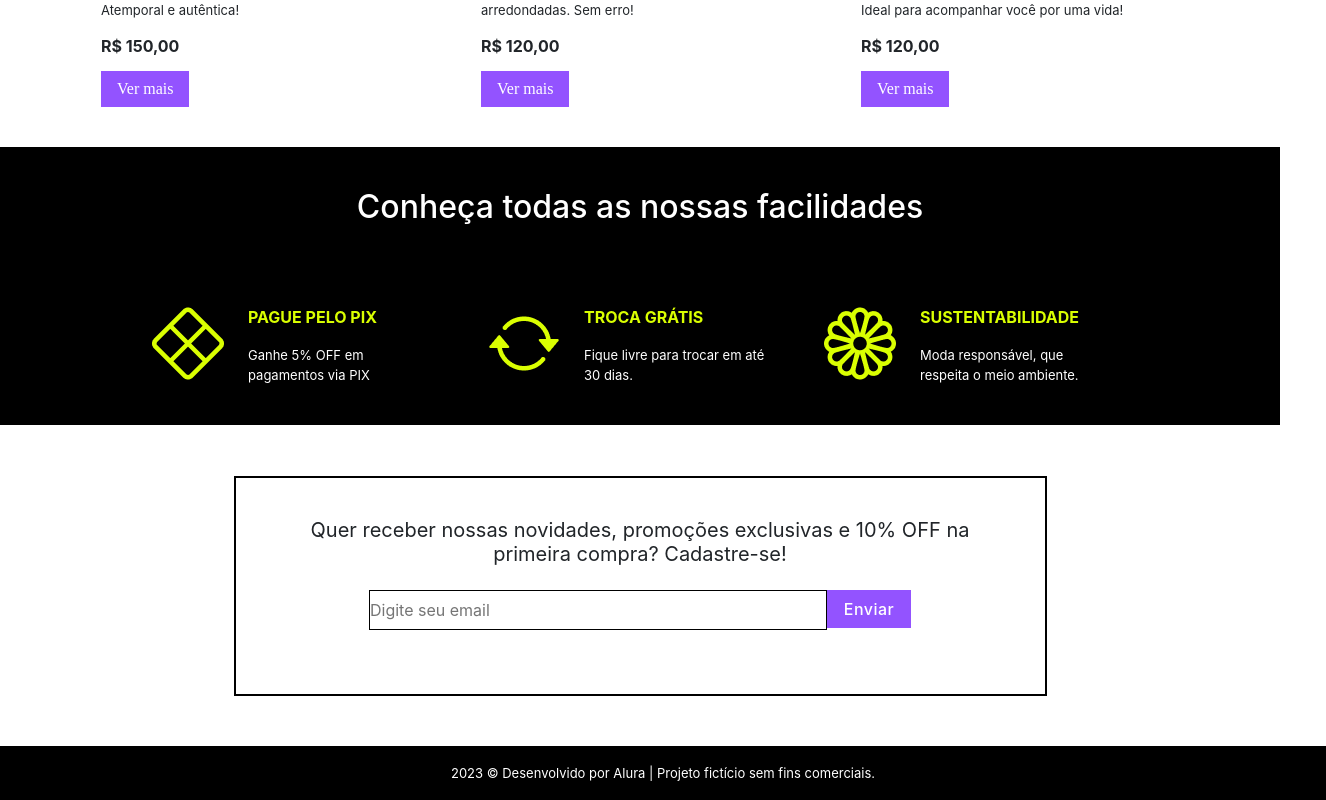
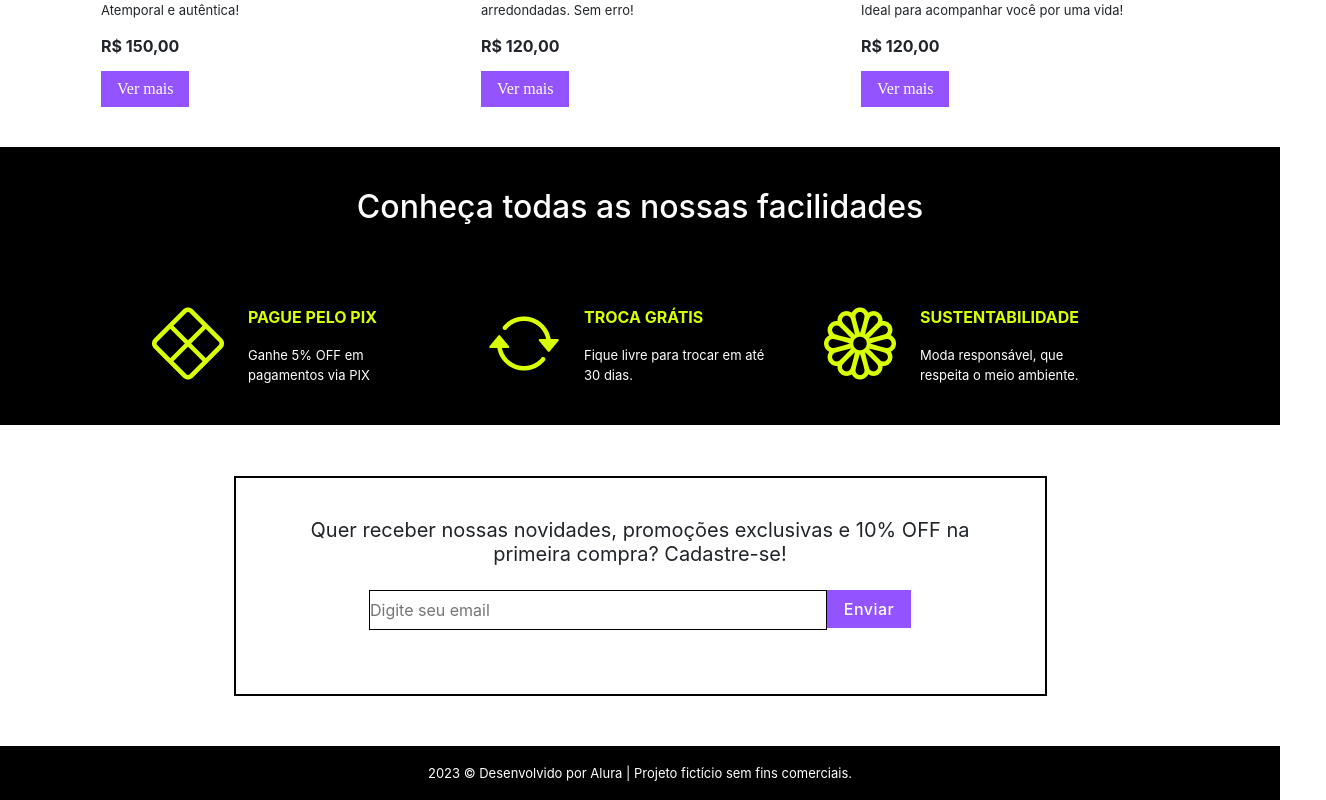
Before and after one commit to SirReinato/meteora_challege, a plain HTML site: page index.html in a window 1280 px wide. Shown: the part 2315-3115 px from the top of the page, 1326 px wide, since content can reach past the window. Drawn offline with Linux system fonts and the light colour scheme.

Commit message:
melhora no footer

```diff
--- a/styles/componentes/_footer.scss
+++ b/styles/componentes/_footer.scss
@@ -4,7 +4,7 @@
 footer {
   display: flex;
   width: 100%;
-  padding: 17px 23px;
+  padding: 17px 0;
   justify-content: center;
   align-items: flex-start;
   gap: 10px;
```
Also changed, not shown: styles/style.css, 1 other file.
